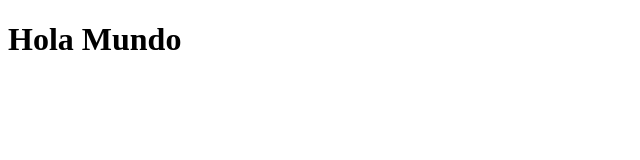
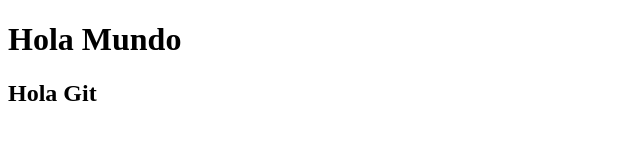
Before and after one commit to mattisuarez/mi-primer-repos, a plain HTML site: page index.html in a window 1280 px wide. Shown: the whole page, without its empty margins (0-640 px from the left). Drawn offline with Linux system fonts and the light colour scheme.

Commit message:
agregando subtitulo

```diff
--- a/index.html
+++ b/index.html
@@ -8,5 +8,6 @@
 </head>
 <body>
     <h1>Hola Mundo</h1>
+    <h2>Hola Git</h2>
 </body>
 </html>
```
